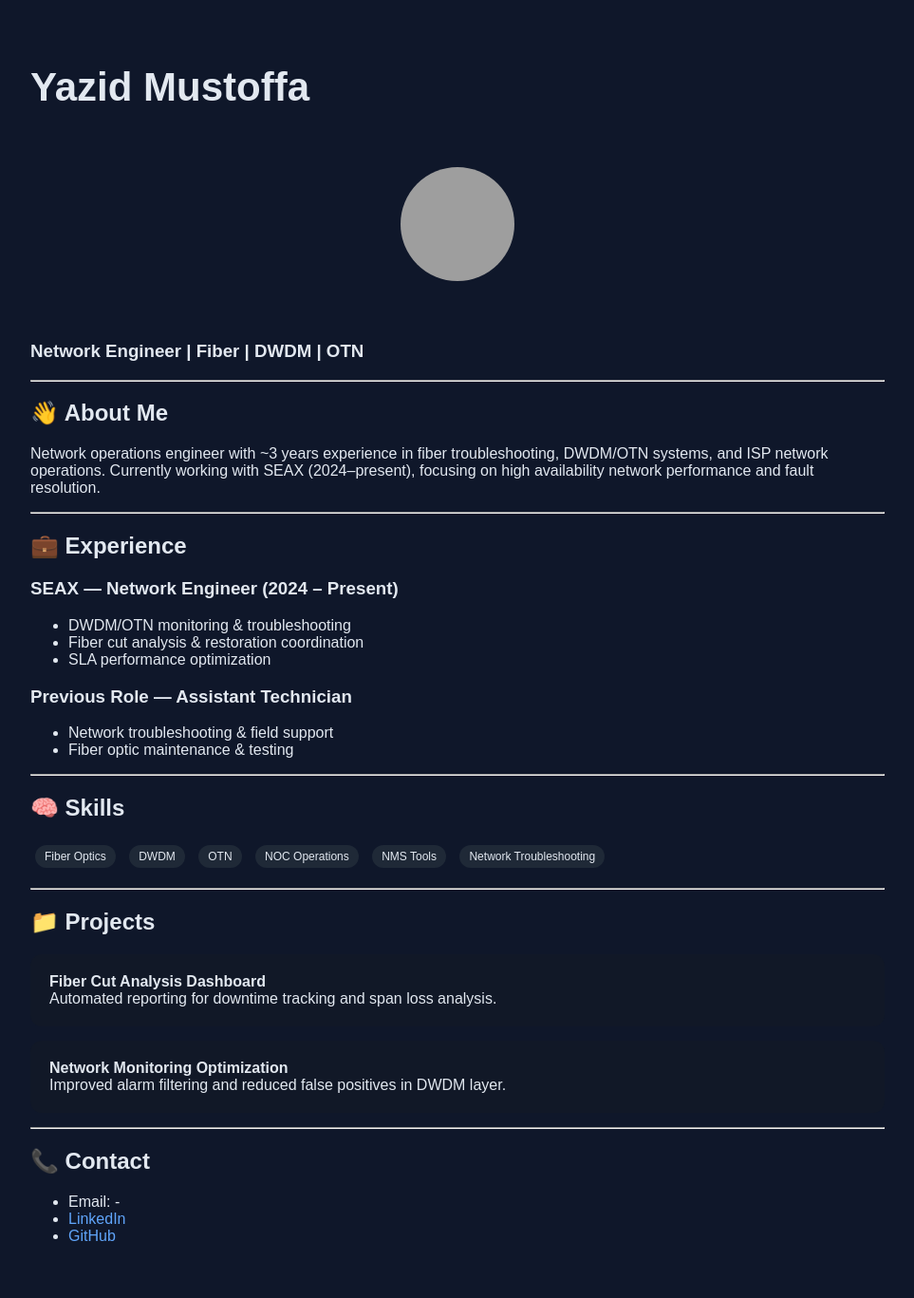
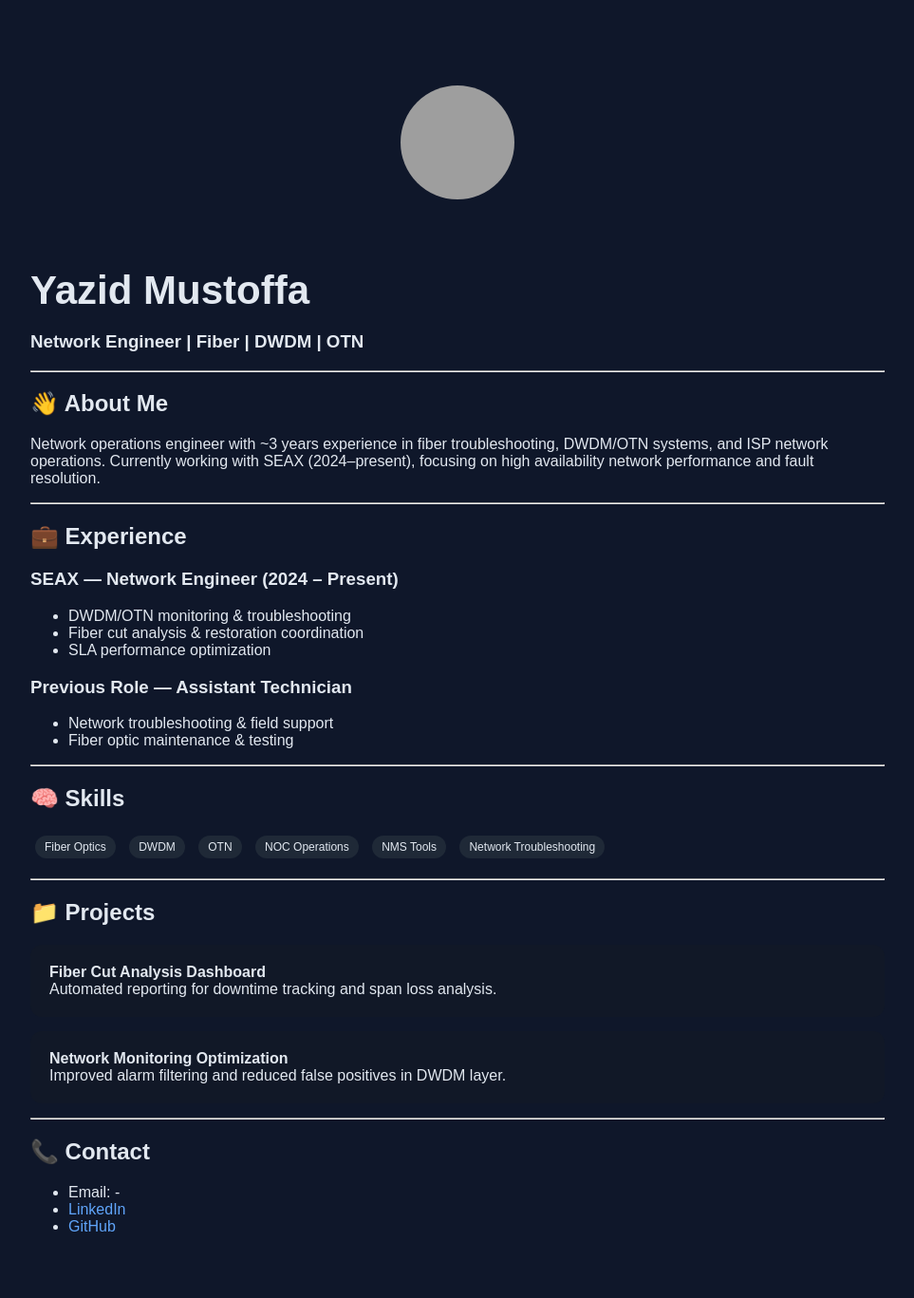
Before and after one commit to eucleast/eucleast.github.io, a Jekyll site: the page built from index.md, in a window 1280 px wide. Shown: the whole page at 95% size, without its empty margins (158-1121 px from the left). Built offline with Jekyll 4.4.1, drawn with Linux system fonts in a browser that asks for light colours; our own code applies the rules of GitHub Pages for plain Markdown files; grey boxes are pictures that could not be loaded.

```diff
--- a/index.md
+++ b/index.md
@@ -1,13 +1,12 @@
 ---
 layout: default
 ---
-
-# Yazid Mustoffa
 
 <div style="text-align:center; padding:40px 0;">
 <img src="/assets/profile.jpg" style="width:120px;height:120px;border-radius:50%;object-fit:cover;margin-top:10px;">
 </div>
 
+# Yazid Mustoffa
 ### Network Engineer | Fiber | DWDM | OTN
 
 ---
```
